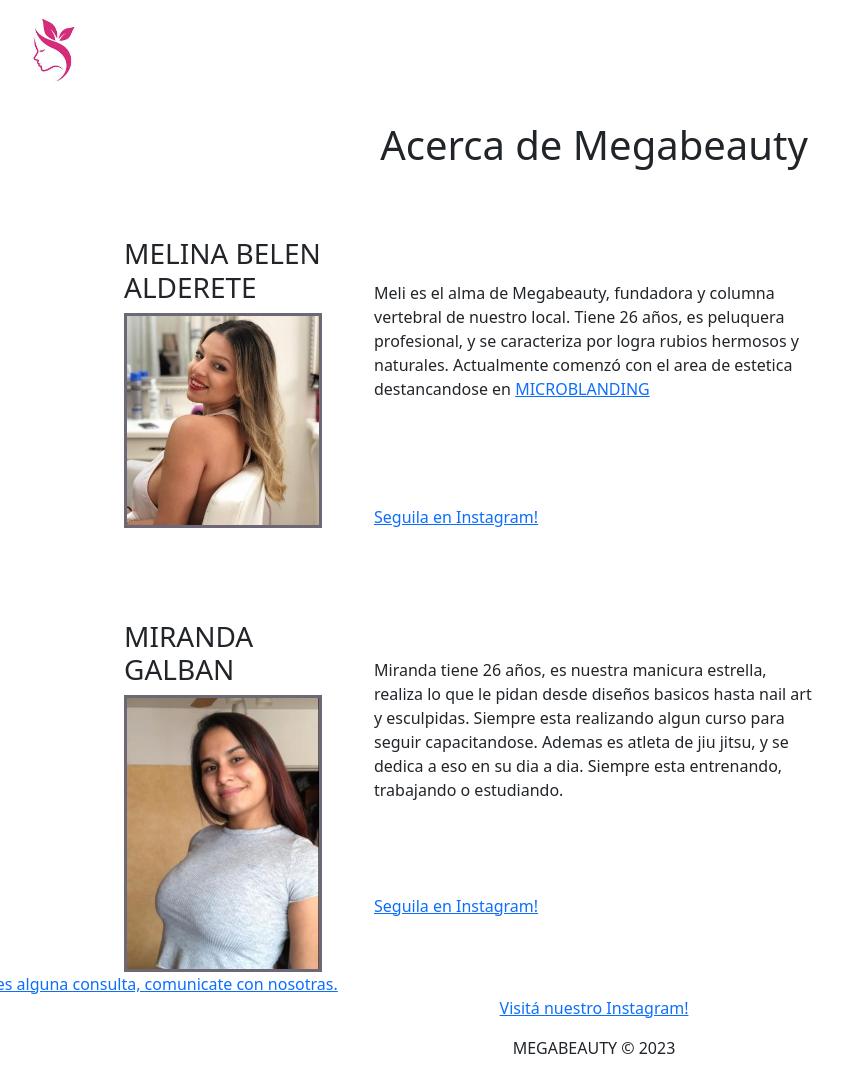
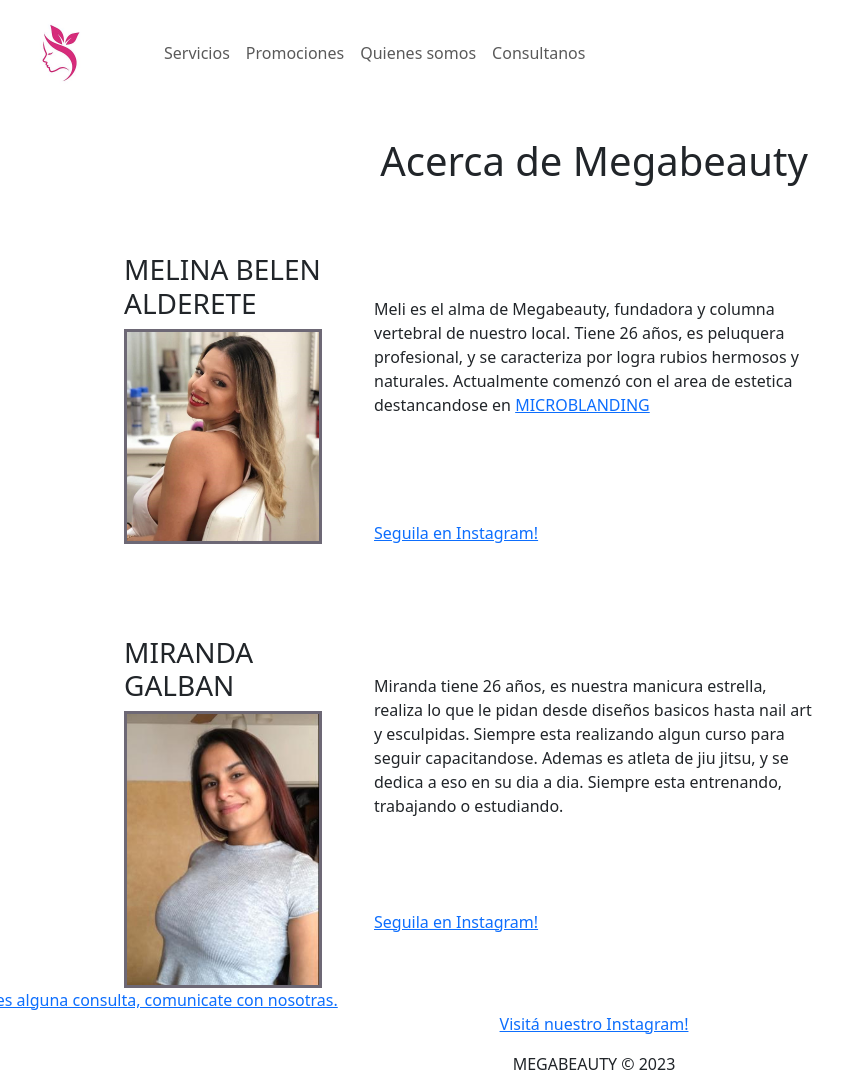
Before and after one commit to Mirandagalban/proyectocoderGalban, a plain HTML site: page Quines-somos.html in a window 1280 px wide. Shown: the whole page, without its empty margins (46-889 px from the left). Drawn offline with nearby package versions, Linux system fonts and the light colour scheme.

Commit message:
agregamos nav bar

```diff
--- a/Quines-somos.html
+++ b/Quines-somos.html
@@ -11,10 +11,32 @@
     <title>¿Quienes somos?</title>
 </head>
 <body>
-    <div>
-         <header class="logo">
-            <a href="./index.html"><img src="./multimedia/logo.jpg" width="100" height="100" alt="logo"></header></a>
-    </div>
+    <header>
+        <nav class="navbar navbar-expand-lg bg-body">
+            <div class="container-fluid">
+              <img class="logo" src="./multimedia/logo.jpg" alt="" >
+              <button class="navbar-toggler" type="button" data-bs-toggle="collapse" data-bs-target="#navbarSupportedContent" aria-controls="navbarSupportedContent" aria-expanded="false" aria-label="Toggle navigation">
+                <span class="navbar-toggler-icon"></span>
+              </button>
+              <div class="collapse navbar-collapse" id="navbarSupportedContent">
+                <ul class="navbar-nav me-auto mb-2 mb-lg-0">
+                  <li class="nav-item">
+                    <a class="nav-link " aria-current="page" href="./servicios.html">Servicios</a>
+                  </li>
+                  <li class="nav-item">
+                    <a class="nav-link" href="./promociones.html">Promociones</a>
+                  </li>
+                  <li class="nav-item">
+                    <a class="nav-link" href="./Quines-somos.html">Quienes somos</a>
+                  </li>
+                  <li class="nav-item">
+                    <a class="nav-link " aria-current="page" href="./formulario.html">Consultanos</a>
+                  </li>
+                </ul>
+              </div>
+            </div>
+          </nav>
+    </header>
     <section class="staff">
         <h1>Acerca de Megabeauty</h1>
          <div class="staff-img-1">
```
Also changed, not shown: promociones.html (+26 -2 lines), servicios.html (+26 -2 lines).
